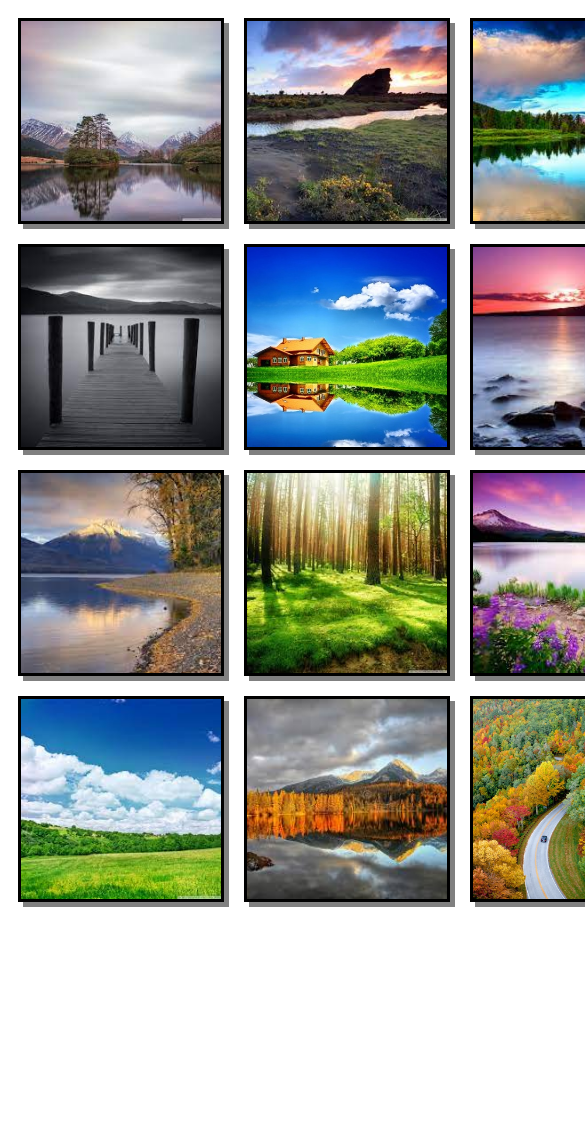
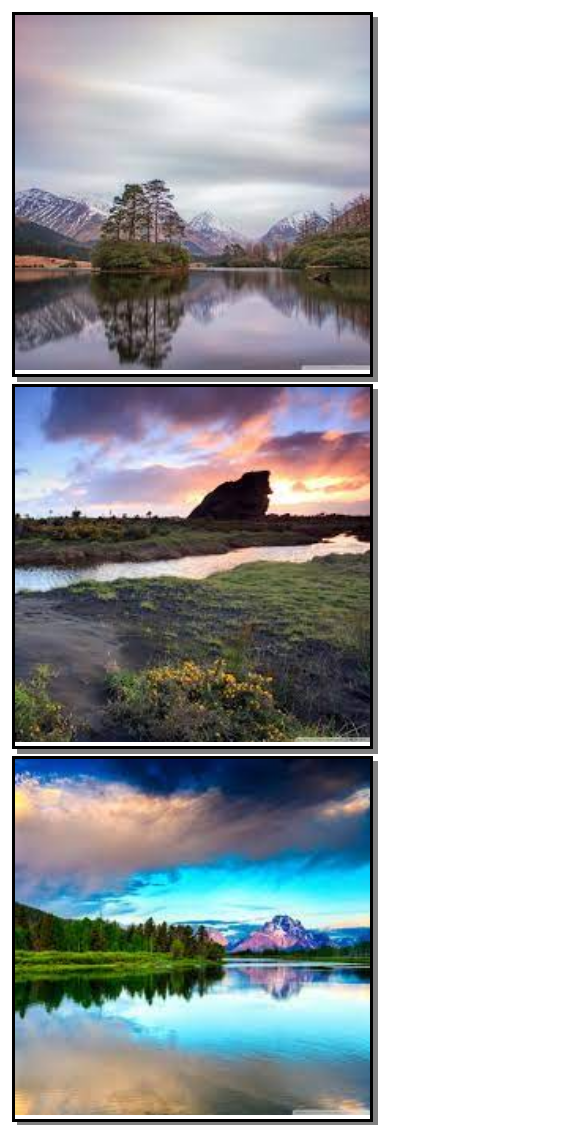
Before and after one commit to smitkoli18ce5005/MDP_Gallery_Website, a plain HTML site: page pages/index.html in a window 390 px wide. Shown: the top 1125 px of the page, 585 px wide, since content can reach past the window. Before the commit the page ends 920 px from the top, so only its background shows below. Drawn offline with Linux system fonts and the light colour scheme.

Commit message:
Added responsive element for mobile devices

```diff
--- a/pages/index.html
+++ b/pages/index.html
@@ -13,37 +13,54 @@
         .inside-flex-box{
             display: flex;
             flex-direction: row;
+            width: 100%;
+            height: 30%;
         }
-        .inside-flex-box > img{
+        .image{
+            width: 30%;
+            margin: 1%;
             border: 3px solid black;
             box-shadow: 5px 5px grey;
-            margin: 10px;
-            width: 200px;
+        }
+        .image > img{
+            width: 100%;
+            height: 100%;
             object-fit: cover;
+        }
+        @media screen and (max-width: 480px) {
+            .inside-flex-box{
+                flex-direction: column;
+                width: 95%;
+                height: 100%;
+                margin-right: 2%;
+            }
+            .image{
+            width: 100%;
+        }
         }
     </style>
 </head>
 <body>
     <div class="main-flex-box">
         <div class="inside-flex-box">
-            <img src="../assets/1.jpg" alt="1">
-            <img src="../assets/2.jpg" alt="2">
-            <img src="../assets/3.jpg" alt="3">
+            <div class="image"><img src="../assets/1.jpg" alt="1"></div>
+            <div class="image"><img src="../assets/2.jpg" alt="2"></div>
+            <div class="image"><img src="../assets/3.jpg" alt="3"></div>
         </div>
         <div class="inside-flex-box">
-            <img src="../assets/4.jpg" alt="4">
-            <img src="../assets/5.jpg" alt="5">
-            <img src="../assets/6.jpg" alt="6">
+            <div class="image"><img src="../assets/4.jpg" alt="4"></div>
+            <div class="image"><img src="../assets/5.jpg" alt="5"></div>
+            <div class="image"><img src="../assets/6.jpg" alt="6"></div>
         </div>
         <div class="inside-flex-box">
-            <img src="../assets/7.jpg" alt="7">
-            <img src="../assets/8.jpg" alt="8">
-            <img src="../assets/9.jpg" alt="9">
+            <div class="image"><img src="../assets/7.jpg" alt="7"></div>
+            <div class="image"><img src="../assets/8.jpg" alt="8"></div>
+            <div class="image"><img src="../assets/9.jpg" alt="9"></div>
         </div>
         <div class="inside-flex-box">
-            <img src="../assets/10.jpg" alt="10">
-            <img src="../assets/11.jpg" alt="11">
-            <img src="../assets/12.jpg" alt="12">
+            <div class="image"><img src="../assets/10.jpg" alt="10"></div>
+            <div class="image"><img src="../assets/11.jpg" alt="11"></div>
+            <div class="image"><img src="../assets/12.jpg" alt="12"></div>
         </div>
     </div>
 </body>
```
